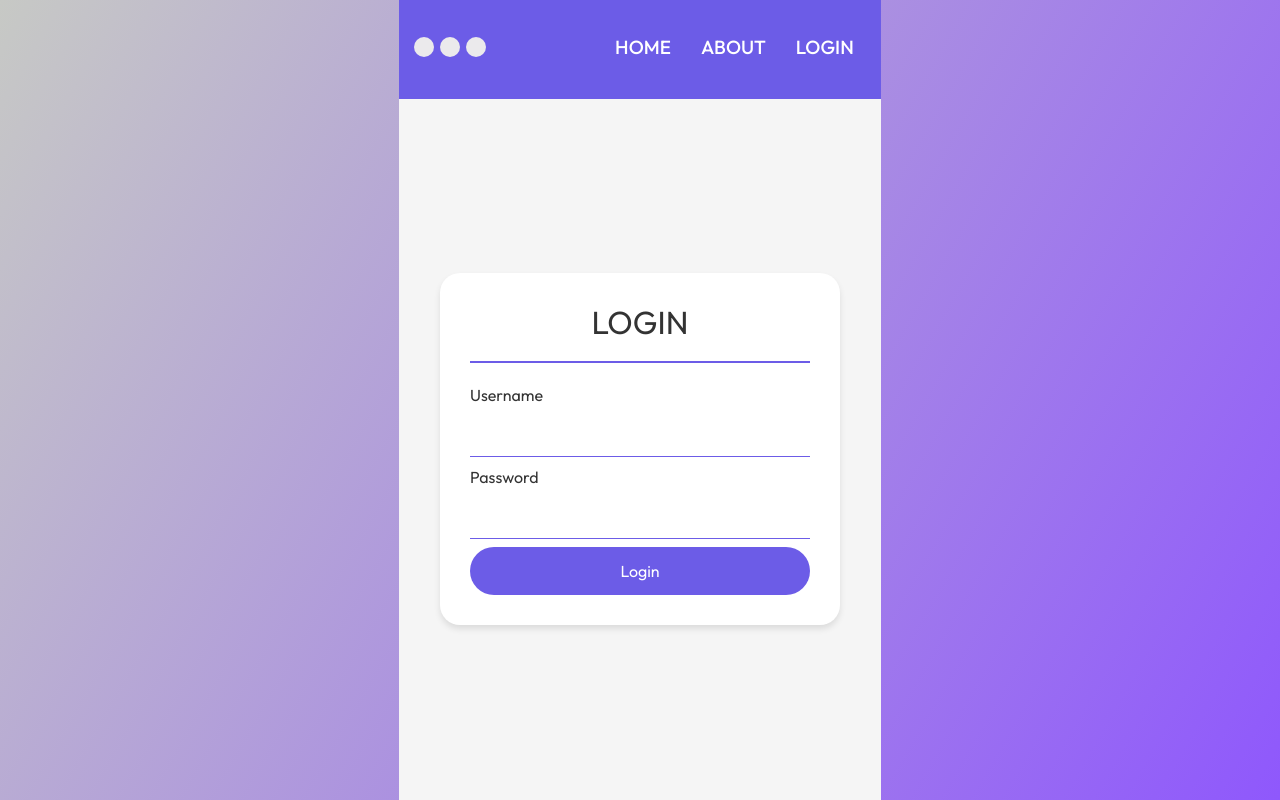
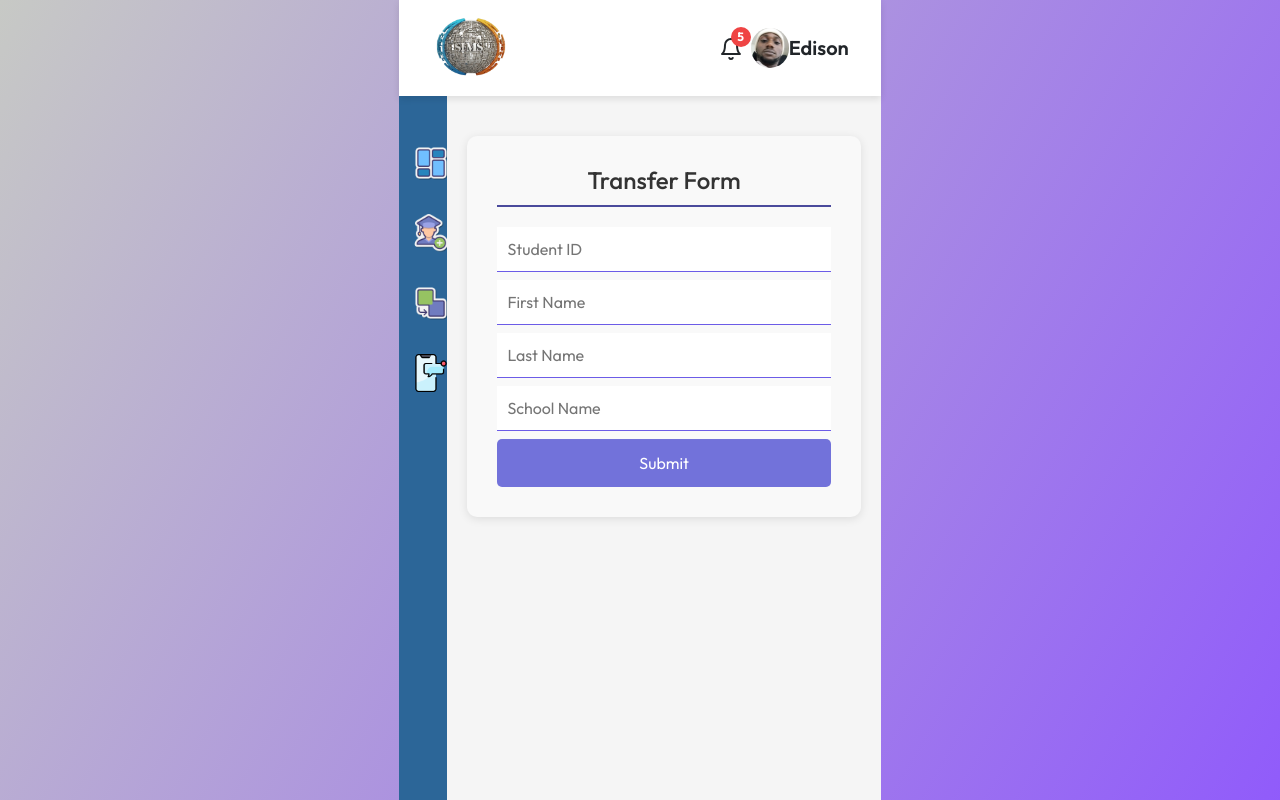
Before and after one commit to EddieEme/student_movement_app, a React (Vite) app in the folder frontend/: page /#/transfer in a window 1280 px wide. Before the commit this address led to /#/login. Shown: the top 800 px of the page. Built offline with nearby package versions, Linux system fonts and the light colour scheme; sample sign-in values are in the browser's storage; a small style sheet from the web is missing.

Commit message:
Worked on frontend for student Transfer

```diff
--- a/frontend/src/App.jsx
+++ b/frontend/src/App.jsx
@@ -9,10 +9,6 @@ import Transfer from "./Components/Transfer/Transfer"
 import Footer from "./Components/Footer/Footer"
 import About from "./Components/About/About"
 import ProtectedRoute from "./Components/ProtectedRoute/ProtectedRoute"
-
-
-
-
 
 
 const App = () => {
@@ -27,7 +23,7 @@ const App = () => {
                 <Route element={<ProtectedRoute />}>
                     <Route path="/dashboard" element={<Dashboard />} />
                     <Route path="/addstudent" element={<AddStudent />} />
-                    <Route path="/transfer_student" element={<Transfer />} />
+                    <Route path="/transfer" element={<Transfer />} />
                 </Route>
                 {/* Catch-all route for unknown paths */}
                 <Route path="*" element={<Navigate to="/login" replace />} />
--- a/frontend/src/Components/SideNavbar/SideNavbar.jsx
+++ b/frontend/src/Components/SideNavbar/SideNavbar.jsx
@@ -8,6 +8,7 @@ import menu_icon from '../../assets/Images/menu-icon.png'
 import { Link } from 'react-router-dom'
 import Dashboard from '../Dashboard/Dashboard'
 import AddStudent from '../AddStudent/AddStudent'
+import Transfer from '../Transfer/Transfer'
 
 
 const SideNavbar = () => {
@@ -25,7 +26,7 @@ const SideNavbar = () => {
           <ul className={`sidenav-content ${mobileMenu?'show-sidenav' :''}`}>
             <Link to='/dashboard' element={<Dashboard/>} ><span className='icon-box'><img src={dashboard_icon} alt="" className='icons'/><li >Dashboard</li></span></Link>
               <Link to='/addstudent' element={<AddStudent/>}><span className='icon-box'><img src={student_icon} alt="" className='icons'/> <li>Add Student</li></span></Link>
-             <span className='icon-box'><img src={transfer_icon} alt="" className='icons'/><li>Transfer</li></span>
+             <Link to='/transfer' element={<Transfer/>}><span className='icon-box'><img src={transfer_icon} alt="" className='icons'/><li>Transfer</li></span></Link>
               <span className='icon-box'><img src={notification_icon} alt="" className='icons'/><li>Notification</li></span>
           </ul>
 
--- a/frontend/src/Components/Transfer/Transfer.css
+++ b/frontend/src/Components/Transfer/Transfer.css
@@ -0,0 +1,111 @@
+/* Transfer.css */
+
+.student_transfer {
+  display: flex;
+  flex-direction: column;
+  min-height: 100vh;
+}
+
+.content_wrapper {
+  display: flex;
+  flex: 1;
+}
+
+.transfer_main {
+  flex: 1;
+  padding: 20px;
+  background-color: #f5f5f5;
+}
+
+.transfer-form {
+  display: flex;
+  justify-content: center;
+  align-items: flex-start;
+  padding-top: 20px;
+}
+
+.transfer-card {
+  background-color: #f9f9f9;
+  border-radius: 10px;
+  box-shadow: 0 2px 10px rgba(0, 0, 0, 0.1);
+  padding: 30px;
+  width: 100%;
+  max-width: 400px;
+}
+
+.transfer-title {
+  font-size: 24px;
+  color: #333;
+  margin-bottom: 10px;
+  text-align: center;
+}
+
+.transfer-divider {
+  height: 2px;
+  background-color: #4a4a9c;
+  margin-bottom: 20px;
+}
+
+/* .form-group {
+  margin-bottom: 15px;
+}
+
+.form-group input {
+  width: 100%;
+  padding: 10px;
+  border: 1px solid #ddd;
+  border-radius: 5px;
+  font-size: 16px;
+} */
+
+.form-group {
+  margin-bottom: 8px;
+}
+
+label {
+  display: block;
+  margin-bottom: 5px;
+  color: #333;
+}
+
+input,
+select {
+  width: 100%;
+  padding: 10px;
+  border: none;
+  border-bottom: 1px solid #ddd;
+  font-size: 16px;
+}
+
+input,
+select:focus {
+  outline: none;
+  border-bottom-color: #6c5ce7;
+}
+
+.submit-btn {
+  width: 100%;
+  padding: 12px;
+  background-color: #7272da;
+  color: white;
+  border: none;
+  border-radius: 5px;
+  font-size: 16px;
+  cursor: pointer;
+  transition: background-color 0.3s ease;
+}
+
+.submit-btn:hover {
+  background-color: #5a5ab8;
+}
+
+/* Responsive design */
+@media (max-width: 768px) {
+  .content_wrapper {
+    flex-direction: column;
+  }
+
+  .transfer-card {
+    max-width: 100%;
+  }
+}
--- a/frontend/src/Components/Transfer/Transfer.jsx
+++ b/frontend/src/Components/Transfer/Transfer.jsx
@@ -1,15 +1,91 @@
-import React from 'react'
+import React, { useState } from 'react'
 import './Transfer.css'
 import LoginNavbar from '../LoginNavbar/LoginNavbar'
 import SideNavbar from '../SideNavbar/SideNavbar'
 
 const Transfer = () => {
+  const [formData, setFormData] = useState({
+    studentId: '',
+    firstName: '',
+    lastName: '',
+    schoolName: ''
+  });
+
+  const handleChange = (e) => {
+    const { name, value } = e.target;
+    setFormData(prevState => ({
+      ...prevState,
+      [name]: value
+    }));
+  };
+
+  const handleSubmit = (e) => {
+    e.preventDefault();
+    console.log('Form submitted:', formData);
+    // Here you would typically send the data to your backend
+  };
+
   return (
-      <div>
-          <LoginNavbar />
-          <div>
-              <SideNavbar />
+    <div className='student_transfer'>
+      <LoginNavbar />
+      <div className="content_wrapper">
+        <SideNavbar />
+        <div className="transfer_main">
+          <div className="transfer-form">
+            <div className="transfer-card">
+              <h2 className="transfer-title">Transfer Form</h2>
+              <div className="transfer-divider"></div>
+              <form onSubmit={handleSubmit}>
+                <div className="form-group">
+                  <input
+                    type="text"
+                    id="studentId"
+                    name="studentId"
+                    value={formData.studentId}
+                    onChange={handleChange}
+                    placeholder="Student ID"
+                    required
+                  />
+                </div>
+                <div className="form-group">
+                  <input
+                    type="text"
+                    id="firstName"
+                    name="firstName"
+                    value={formData.firstName}
+                    onChange={handleChange}
+                    placeholder="First Name"
+                    required
+                  />
+                </div>
+                <div className="form-group">
+                  <input
+                    type="text"
+                    id="lastName"
+                    name="lastName"
+                    value={formData.lastName}
+                    onChange={handleChange}
+                    placeholder="Last Name"
+                    required
+                  />
+                </div>
+                <div className="form-group">
+                  <input
+                    type="text"
+                    id="schoolName"
+                    name="schoolName"
+                    value={formData.schoolName}
+                    onChange={handleChange}
+                    placeholder="School Name"
+                    required
+                  />
+                </div>
+                <button type="submit" className="submit-btn">Submit</button>
+              </form>
+            </div>
           </div>
+        </div>
+      </div>
     </div>
   )
 }
```
